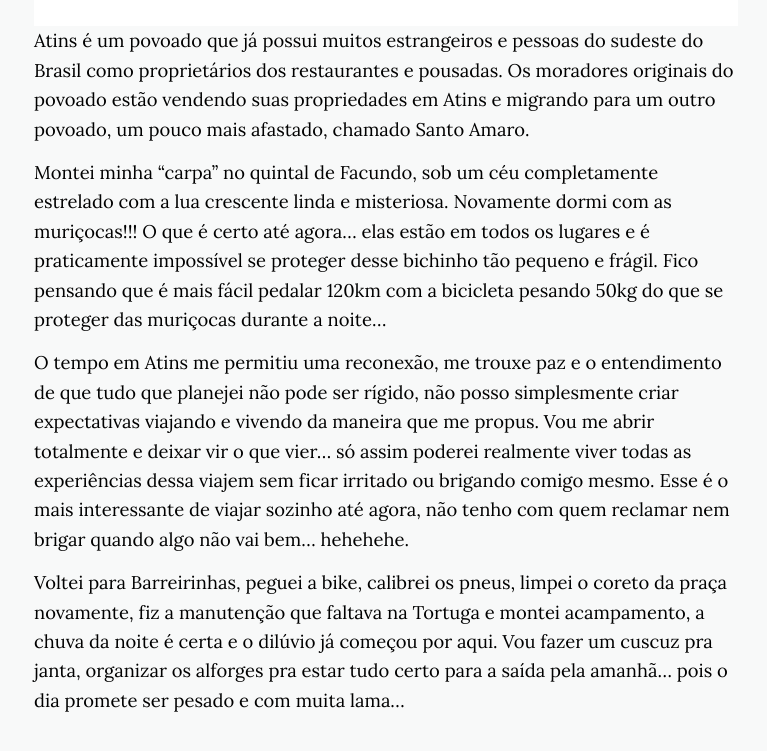
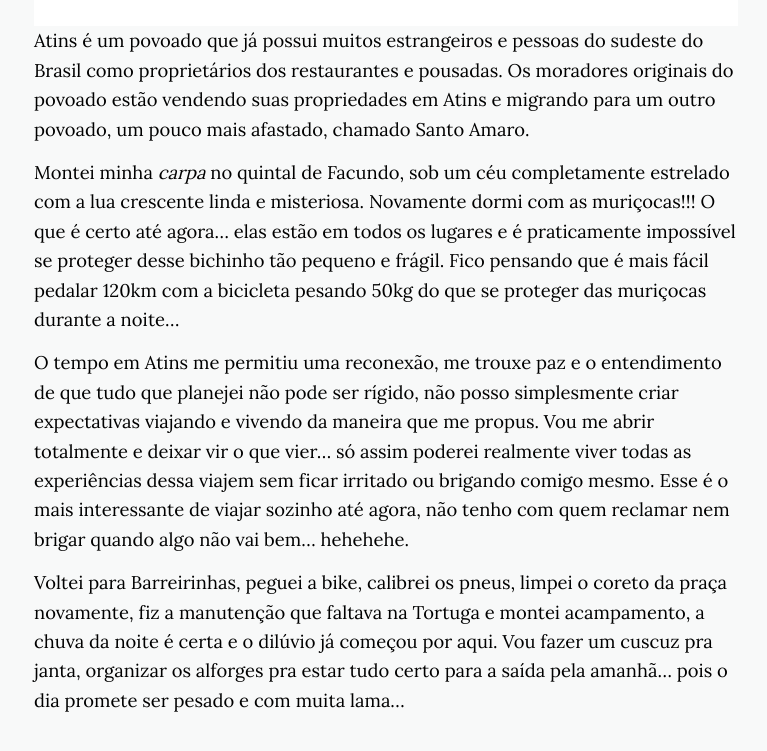
Before and after one commit to diegobianchetti/blog-base, a Jekyll site: the page built from _posts/nordeste2017/2018-05-10-primeira-parada-lenceois-maranhenses.md, in a window 1280 px wide and 900 px high, scrolled down 3046 px, cut to the strip 100-885 px from the top of the window. Shown: the top 751 px of the strip, without its empty margins (254-1021 px from the left). Built offline with Jekyll 4.4.1, drawn with Linux system fonts in a browser that asks for light colours; nearby versions of some CDN libraries; comment, search, counter and statistics services are not loaded.

Commit message:
revisando textos

```diff
--- a/_posts/nordeste2017/2018-05-10-primeira-parada-lenceois-maranhenses.md
+++ b/_posts/nordeste2017/2018-05-10-primeira-parada-lenceois-maranhenses.md
@@ -55,7 +55,7 @@ Em Atins, fiquei hospedado via couchsourfing na casa de Facundo, um argentino qu
 
 Atins é um povoado que já possui muitos estrangeiros e pessoas do sudeste do Brasil como proprietários dos restaurantes e pousadas. Os moradores originais do povoado estão vendendo suas propriedades em Atins e migrando para um outro povoado, um pouco mais afastado, chamado Santo Amaro.
 
-Montei minha "carpa" no quintal de Facundo, sob um céu completamente estrelado com a lua crescente linda e misteriosa. Novamente dormi com as muriçocas!!! O que é certo até agora... elas estão em todos os lugares e é praticamente impossível se proteger desse bichinho tão pequeno e frágil. Fico pensando que é mais fácil pedalar 120km com a bicicleta pesando 50kg do que se proteger das muriçocas durante a noite...
+Montei minha _carpa_ no quintal de Facundo, sob um céu completamente estrelado com a lua crescente linda e misteriosa. Novamente dormi com as muriçocas!!! O que é certo até agora... elas estão em todos os lugares e é praticamente impossível se proteger desse bichinho tão pequeno e frágil. Fico pensando que é mais fácil pedalar 120km com a bicicleta pesando 50kg do que se proteger das muriçocas durante a noite...
 
 O tempo em Atins me permitiu uma reconexão, me trouxe paz e o entendimento de que tudo que planejei não pode ser rígido, não posso simplesmente criar expectativas viajando e vivendo da maneira que me propus. Vou me abrir totalmente e deixar vir o que vier... só assim poderei realmente viver todas as experiências dessa viajem sem ficar irritado ou brigando comigo mesmo. Esse é o mais interessante de viajar sozinho até agora, não tenho com quem reclamar nem brigar quando algo não vai bem... hehehehe.
 
```
